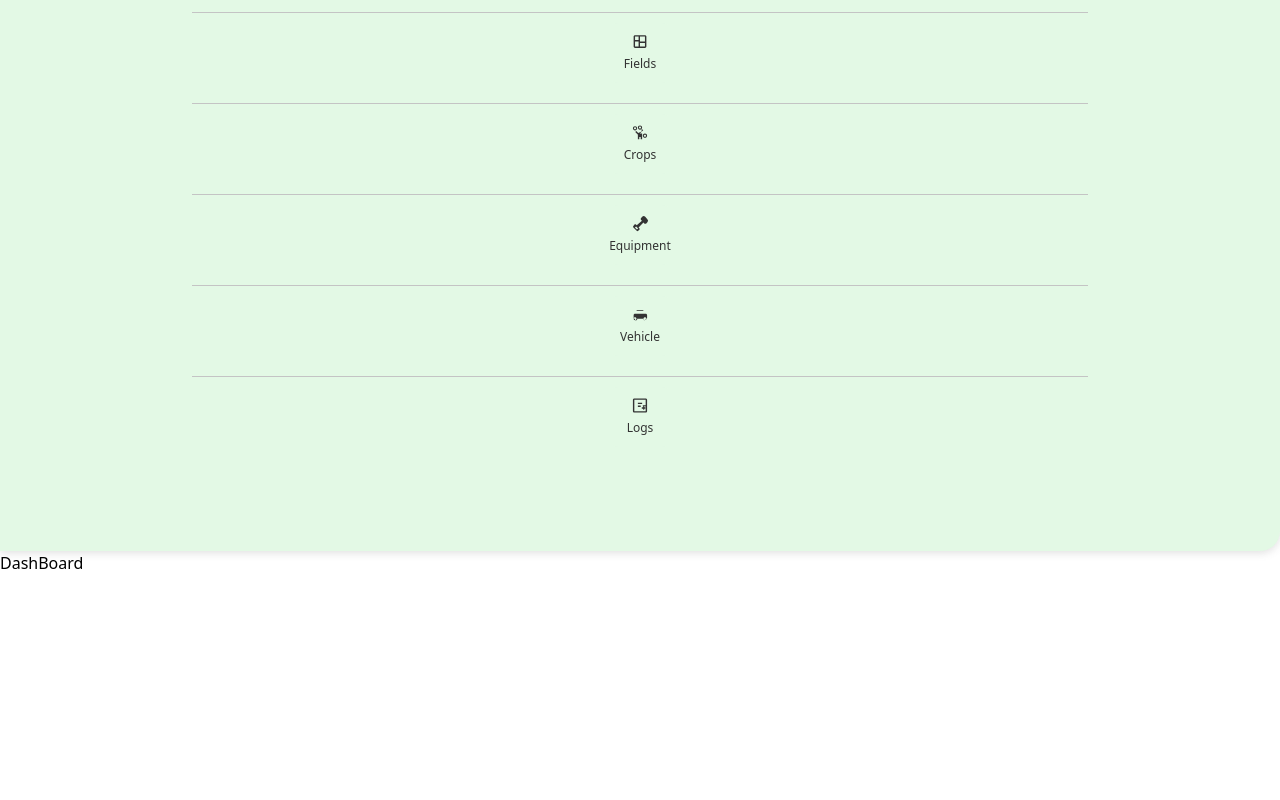
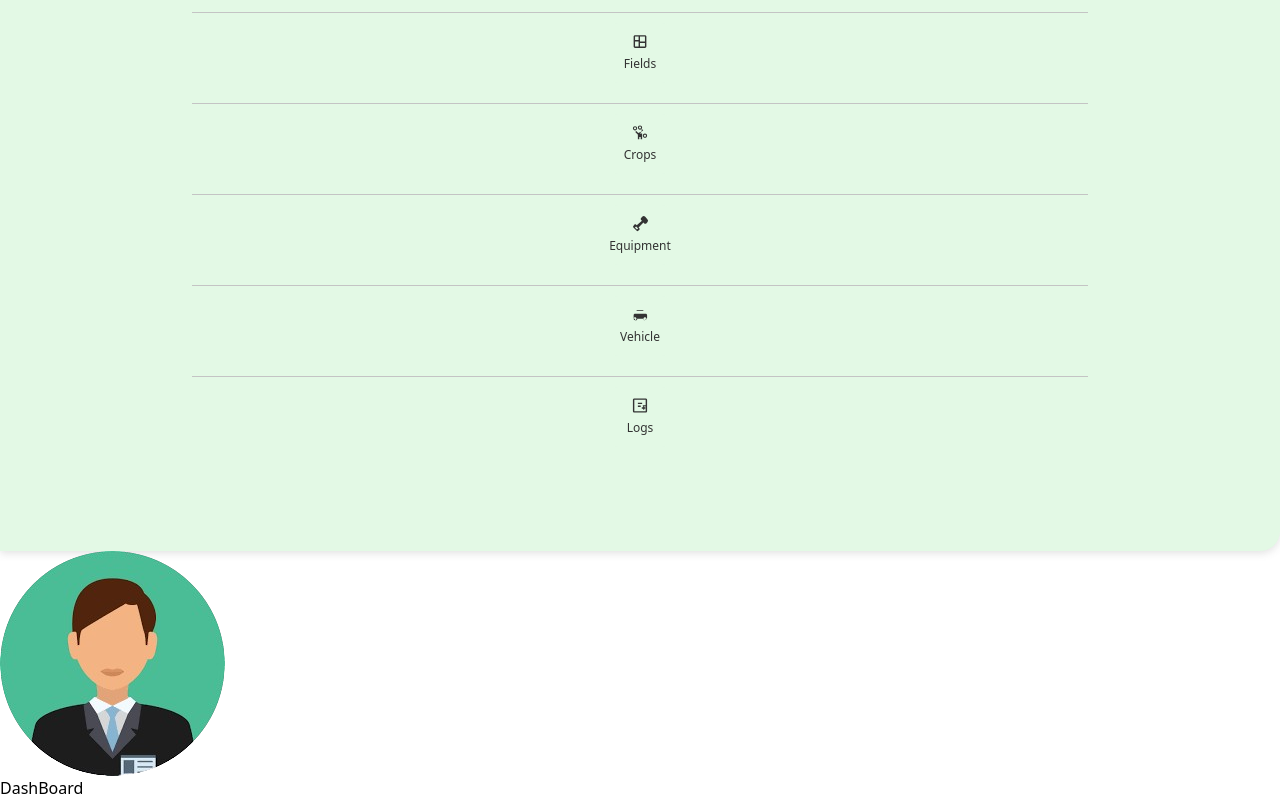
Before and after one commit to Amodhx/Green_shadow_front_end_react, a React (Vite) app: page /window in a window 1280 px wide. Shown: the part 249-1049 px from the top of the page. Before the commit the page ends 824 px from the top, so only its background shows below. Built offline with nearby package versions, Linux system fonts and the light colour scheme.

Commit message:
created header

```diff
--- /dev/null
+++ b/src/components/Header.tsx
@@ -0,0 +1,14 @@
+import adminIcon from "../assets/maleIcon.png";
+
+
+function Header() {
+    return (
+        <>
+            <div className="w-full h-full border-b-2 mx-4 border-b-gray-400 flex items-center">
+                <img src={adminIcon} alt="Admin Icon" className="mx-4 h-8 w-8 ml-auto"/>
+            </div>
+        </>
+    )
+}
+
+export default Header
--- a/src/components/RootLayout.tsx
+++ b/src/components/RootLayout.tsx
@@ -1,5 +1,6 @@
 import {Outlet} from "react-router";
 import SideBar from "./SideBar.tsx";
+import Header from "./Header.tsx";
 
 function RootLayout(){
     return(
@@ -8,10 +9,13 @@ function RootLayout(){
                 <div className="w-[100px]">
                     <SideBar/>
                 </div>
-
-                {/* Main Content */}
-                <div className="flex-1 bg-white p-6 overflow-x-hidden overflow-y-auto ">
-                    <Outlet/>
+                <div className="flex-1 bg-white overflow-x-hidden overflow-y-hidden">
+                    <div className="w-full h-12 bg-white flex items-center justify-center">
+                        <Header/>
+                    </div>
+                    <div className="mt-2 mx-4">
+                        <Outlet/>
+                    </div>
                 </div>
             </div>
 
```
Also changed, not shown: src/assets/maleIcon.png (added).
